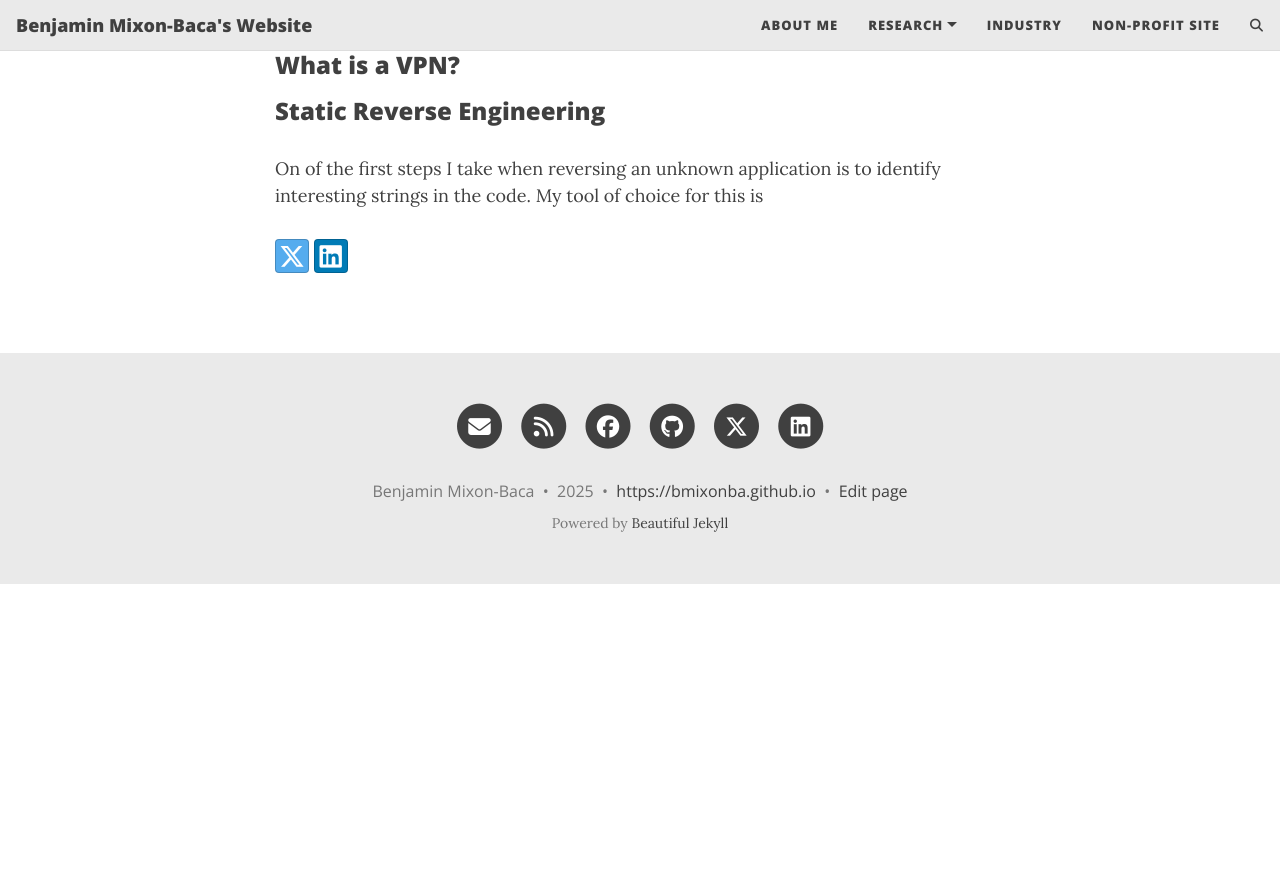
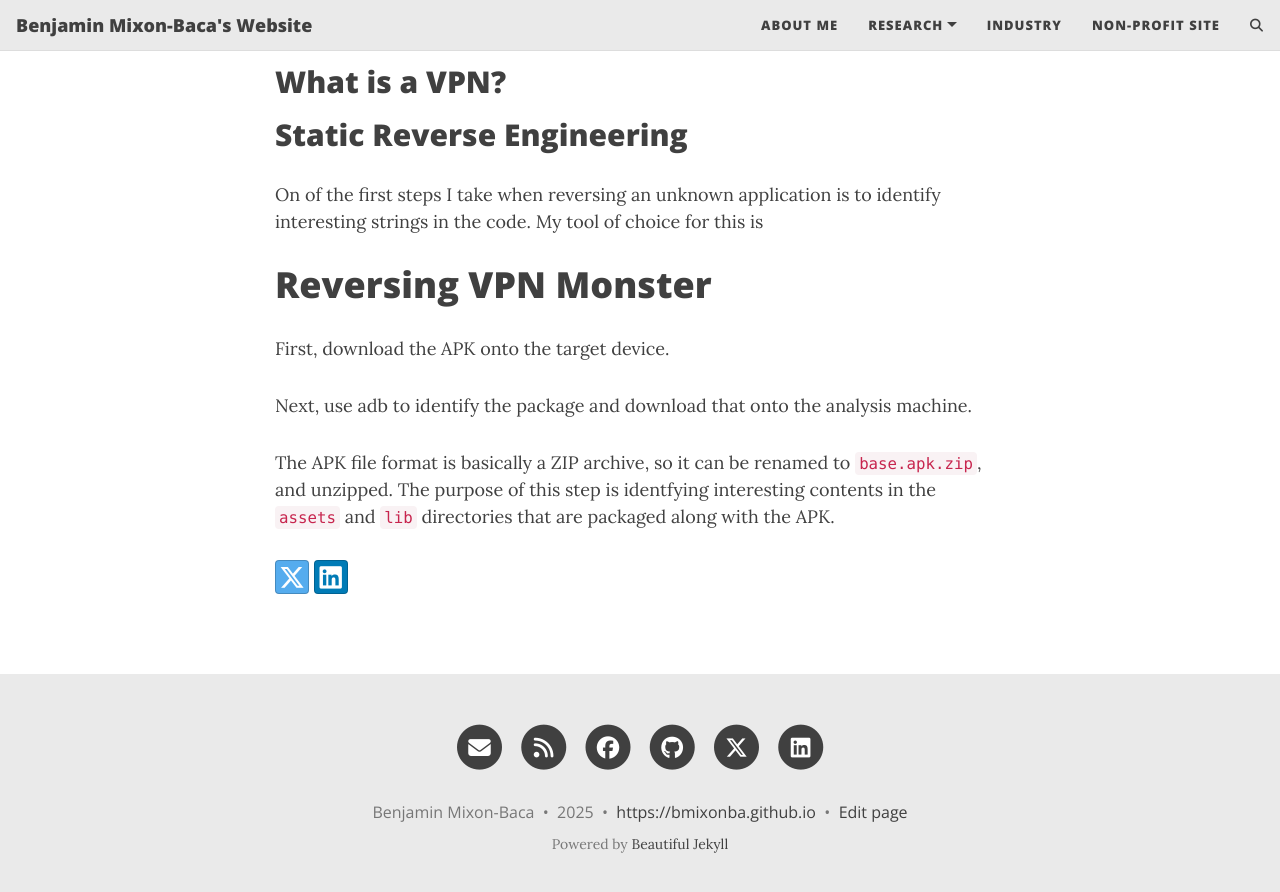
Before and after one commit to bmixonba/bmixonba.github.io, a Jekyll site: the page built from _posts/2025-04-25-VPN-reversing-case-study.md, in a window 1280 px wide and 900 px high, scrolled down 821 px. Shown: the top 892 px of the window. Built offline with Jekyll 4.4.1, drawn with Linux system fonts in a browser that asks for light colours; comment, search, counter and statistics services are not loaded; before the commit the page ends 1405 px from its top, so only the background shows below that.

Commit message:
Updating blog

```diff
--- a/_posts/2025-04-25-VPN-reversing-case-study.md
+++ b/_posts/2025-04-25-VPN-reversing-case-study.md
@@ -2,9 +2,9 @@
 
 In my first post, I will reverse engineer the VPN, VPN Monster to demonstrate some basic static reversing techniques.
 
-## Background
+# Background
 
-### Reversing Tools and Setup
+## Reversing Tools and Setup
 
 I like to perform analysis on a Linux-based machine. I am most familiar with the software installation and development process,
 but this is not a hard requirement. For code analysis, I use a combination of Jadx, Ghidra, python and bash scripts, and miscellaneous Linux commands (e.g., `strings`, `sort`, `uniq`, etc.).
@@ -12,10 +12,20 @@ but this is not a hard requirement. For code analysis, I use a combination of Ja
 I will be installing the application onto a Google Pixel 7a device. The device is rooted using [Magisk](https://github.com/topjohnwu/Magisk).
 
 I like to download the application onto the device either through Google Play or Tencent Mobile Manager if I'm looking at Chinese applications. VPNs are not avaiable in China and Google and Apple have largely blocked VPNs from download (see [appcensorship.com](https://appcensorship.org/) for more information).
-### What is a VPN?
+## What is a VPN?
 
 
-### Static Reverse Engineering
+## Static Reverse Engineering
 
 On of the first steps I take when reversing an unknown application is to identify interesting strings
 in the code. My tool of choice for this is
+
+# Reversing VPN Monster
+
+First, download the APK onto the target device.
+
+
+Next, use adb to identify the package and download that onto the analysis machine.
+
+The APK file format is basically a ZIP archive, so it can be renamed to `base.apk.zip`, and unzipped. The purpose of this step
+is identfying interesting contents in the `assets` and `lib` directories that are packaged along with the APK.
```
